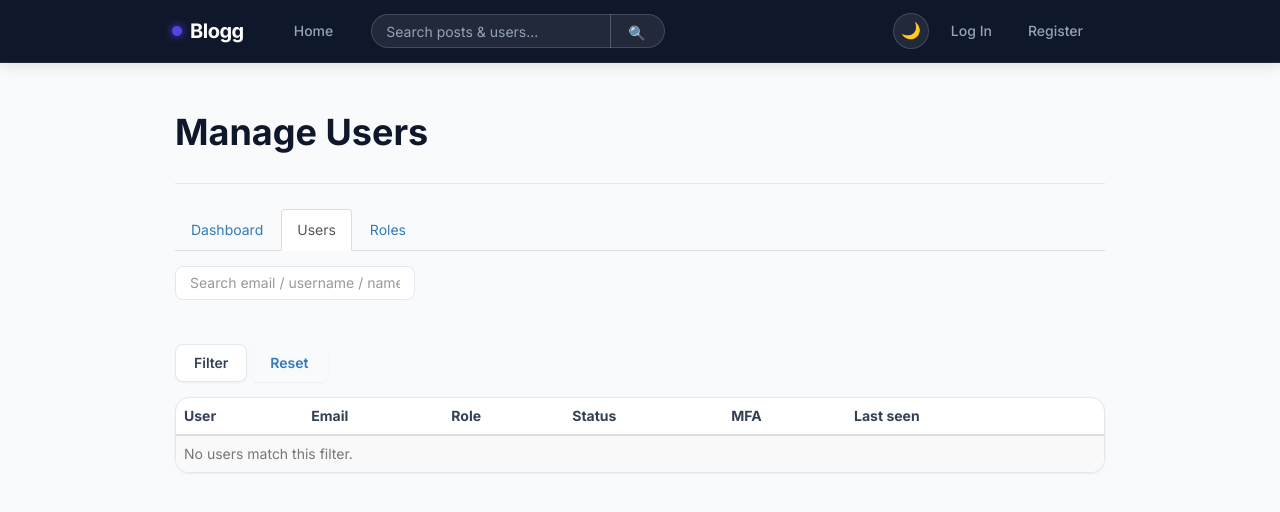
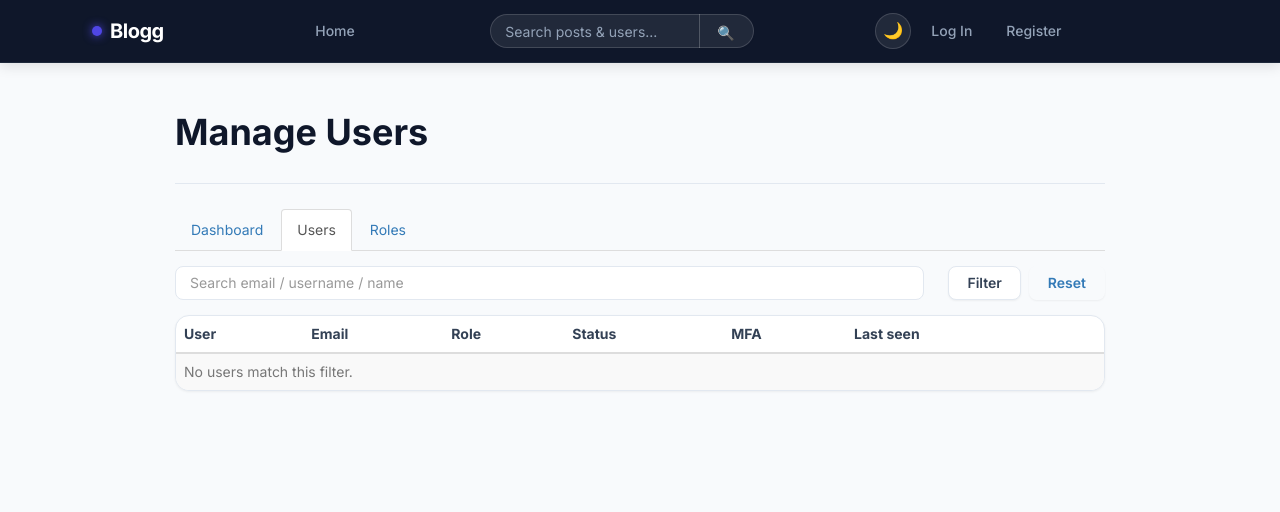
Before and after one commit to Deepadharshan-S/Blogg---A-Flask-based-blog-application, a Python web app: template app/templates/admin/users.html in a window 1280 px wide. Shown: the top 512 px of the page. Run offline with Jinja, Linux system fonts and the light colour scheme; the template is opened without the code that fills it, so the values that code supplies are empty; some libraries are stand-ins or nearby versions.

Commit message:
ui design fix

```diff
--- a/app/static/css/style.css
+++ b/app/static/css/style.css
@@ -393,6 +462,11 @@ h6 {
     display: flex;
     align-items: center;
     justify-content: space-between;
+    /* Wider than the 960px content container: brand + 5 links + search + 4
+       right-side items measure ~895px, so at 960 the bar was packed edge to
+       edge (links even wrapped to two lines). 1120px leaves ~50px of air on
+       each side of the search box while staying close to the content width. */
+    max-width: 1120px;
     min-height: 62px;
     padding-top: 0;
     padding-bottom: 0;
@@ -409,7 +483,7 @@ h6 {
     align-items: center;
     justify-content: space-between;
     flex: 1;
-    margin-left: 20px;
+    margin-left: 16px;
     padding: 0;
     float: none;
     border: none;
@@ -421,7 +495,7 @@ h6 {
     align-items: center;
     margin: 0;
     float: none;
-    gap: 4px;
+    gap: 6px;
   }
 
   .navbar-inverse .navbar-nav>li {
@@ -430,14 +504,27 @@ h6 {
     float: none;
   }
 
+  /* No margin-left:auto here: the collapse already uses space-between, so the
+     free space is split evenly around the search box instead of bunching the
+     left cluster against it and shoving every right-side item together. */
   .navbar-inverse .navbar-nav.navbar-right {
-    margin-left: auto;
+    margin-left: 0;
     float: none !important;
-    gap: 8px;
+    gap: 6px;
   }
 
+  /* From 910px up there is room for the search box to yield instead: pin the
+     right-hand group so its labels never compress onto a second line (flex
+     shrinks items proportionally, which otherwise wraps "Moderate Comments").
+     Below that the bar flexes and wraps as it always has. */
+  @media (min-width: 910px) {
+    .navbar-inverse .navbar-nav.navbar-right {
+      flex-shrink: 0;
+    }
+  }
+
   .search-form {
-    margin: 0 0 0 20px;
+    margin: 0 12px;
     padding: 0;
     border: none;
     box-shadow: none;
@@ -513,12 +600,18 @@ h6 {
   border-radius: 20px 0 0 20px !important;
   height: 34px;
   padding: 6px 14px;
-  width: 190px;
+  width: 180px;
+  /* Cap the size=20 default (~242px) so the box claims a predictable slice
+     of the navbar; the placeholder (≈175px) still fits at 210. min-width is
+     the flex-shrink floor for half-screen windows: the search box gives way
+     instead of forcing "Moderate Comments" onto a second navbar line. */
+  max-width: 210px;
+  min-width: 110px;
   transition: width 0.2s ease, background-color 0.2s ease;
 }
 
 .search-input:focus {
-  width: 240px;
+  width: 210px;
   background-color: rgba(255, 255, 255, 0.15) !important;
   outline: none;
   box-shadow: none !important;
@@ -1321,6 +1414,55 @@ h6 {
   width: 100%;
 }
 
+/* --- Inline Forms (admin filter bars, quick action rows) --- */
+/* The width:100% above is right for stacked forms, but it also applies inside
+   a .form-inline, where Bootstrap only overrides display/margin - every group
+   therefore claimed a full row and the filter controls piled up in a cramped,
+   uneven column. Lay inline forms out as a wrapping flex row with a gap so a
+   filter bar reads as one toolbar, and keep controls at a consistent natural
+   width instead of full-bleed blocks. */
+.form-inline {
+  display: flex;
+  flex-wrap: wrap;
+  align-items: center;
+  gap: 8px;
+}
+
+.form-inline .form-group {
+  display: flex;
+  align-items: center;
+  gap: 6px;
+  width: auto;
+  flex: 0 1 auto;
+  margin-bottom: 0;
+}
+
+/* Only groups holding a text field stretch: the field then soaks up the
+   row's leftover width so the submit/reset buttons can never wrap, while
+   groups with just a label+select stay tucked against their button. */
+.form-inline .form-group:has(> input.form-control) {
+  flex: 1 1 auto;
+}
+
+.form-inline .form-control {
+  width: auto;
+  min-width: 150px;
+}
+
+.form-inline input.form-control {
+  /* Grows to soak up any leftover row width so the buttons never wrap onto
+     a second line, while still shrinking to 180px on tight screens. */
+  flex: 1 1 auto;
+  min-width: 180px;
+}
+
+/* Match button height to the 34px inputs/selects beside them. */
+.form-inline .btn {
+  flex-shrink: 0;
+  padding-top: 6px;
+  padding-bottom: 6px;
+}
+
 .btn-block {
   display: block;
   width: 100%;
```
Also changed, not shown: other parts of app/static/css/style.css (+69 -0 lines), app/templates/admin/dashboard.html (+9 -9 lines), app/templates/admin/user_detail.html (+19 -30 lines).
